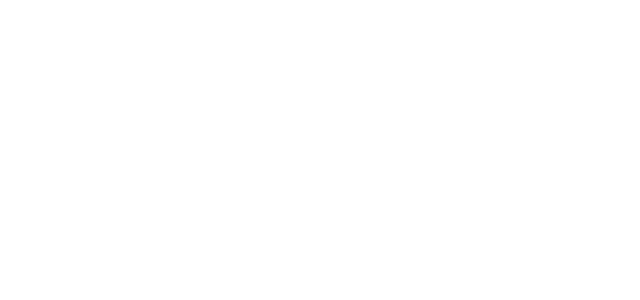
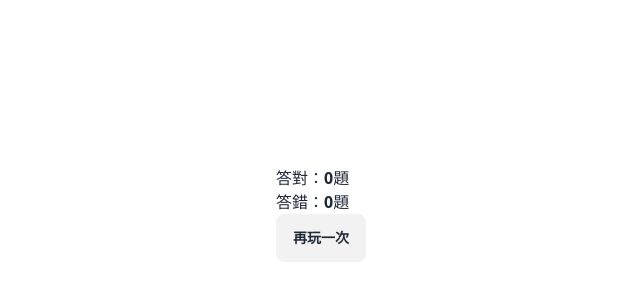
Before and after one commit to MiruTsai/playground, a Nuxt app: page /result in a window 1280 px wide. Before the commit this address had no page. Shown: the part 186-486 px from the top of the page, without its empty margins (319-959 px from the left). Built offline with nearby package versions, Linux system fonts and the light colour scheme.

Commit message:
新增 result 頁面

```diff
--- /dev/null
+++ b/pages/result.vue
@@ -0,0 +1,15 @@
+<template>
+    <div class="flex h-screen w-screen items-center justify-center">
+        <div>
+            <h2>答對：<span class="font-bold">{{ right }}</span>題</h2>
+            <h2>答錯：<span class="font-bold">{{ wrong }}</span>題</h2>
+            <button class="btn"><nuxt-link to="./face">再玩一次</nuxt-link></button>
+        </div>
+    </div>
+</template>
+<script setup>
+import { storeToRefs } from 'pinia';
+import { useCountStore } from '../stores/countStore';
+const countStore = useCountStore();
+const { right, wrong } = storeToRefs(countStore);
+</script>
```
